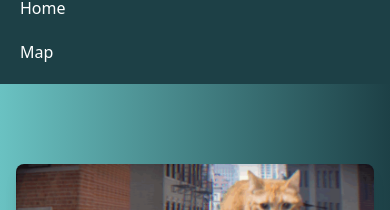
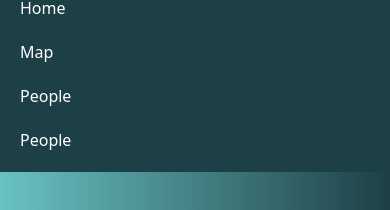
Before and after one commit to borisivanko/cike_challenge, a React (Vite) app in the folder frontend/: page / in a window 390 px wide. Both pictures are taken after a click on the button "Open main menu". Shown: the part 116-326 px from the top of the page. Built offline with nearby package versions, Linux system fonts and the light colour scheme.

Commit message:
add links to resp

```diff
--- a/frontend/src/components/Navbar.jsx
+++ b/frontend/src/components/Navbar.jsx
@@ -38,7 +38,7 @@ function Navbar() {
 
                             <Link
                                 to="/sad-people"
-                                className="text-gray-300 hover:bg-gray-700 hover:text-white px-3 py-2 rounded-md text-sm font-medium"
+                                className="text-gray-300 hover:bg-primary hover:text-white px-3 py-2 rounded-md text-sm font-medium"
                             >
                                 Sad People
                             </Link>
@@ -105,6 +105,18 @@ function Navbar() {
                     >
                         Map
                     </Link>
+                    <Link
+                        to="/people"
+                        className="text-white hover:bg-primary block px-3 py-2 rounded-md text-base font-medium"
+                    >
+                        People
+                    </Link>
+                    <Link
+                        to="/sad-people"
+                        className="text-white hover:bg-primary block px-3 py-2 rounded-md text-base font-medium"
+                    >
+                        People
+                    </Link>
                 </div>
             </div>
         </nav>)
```
